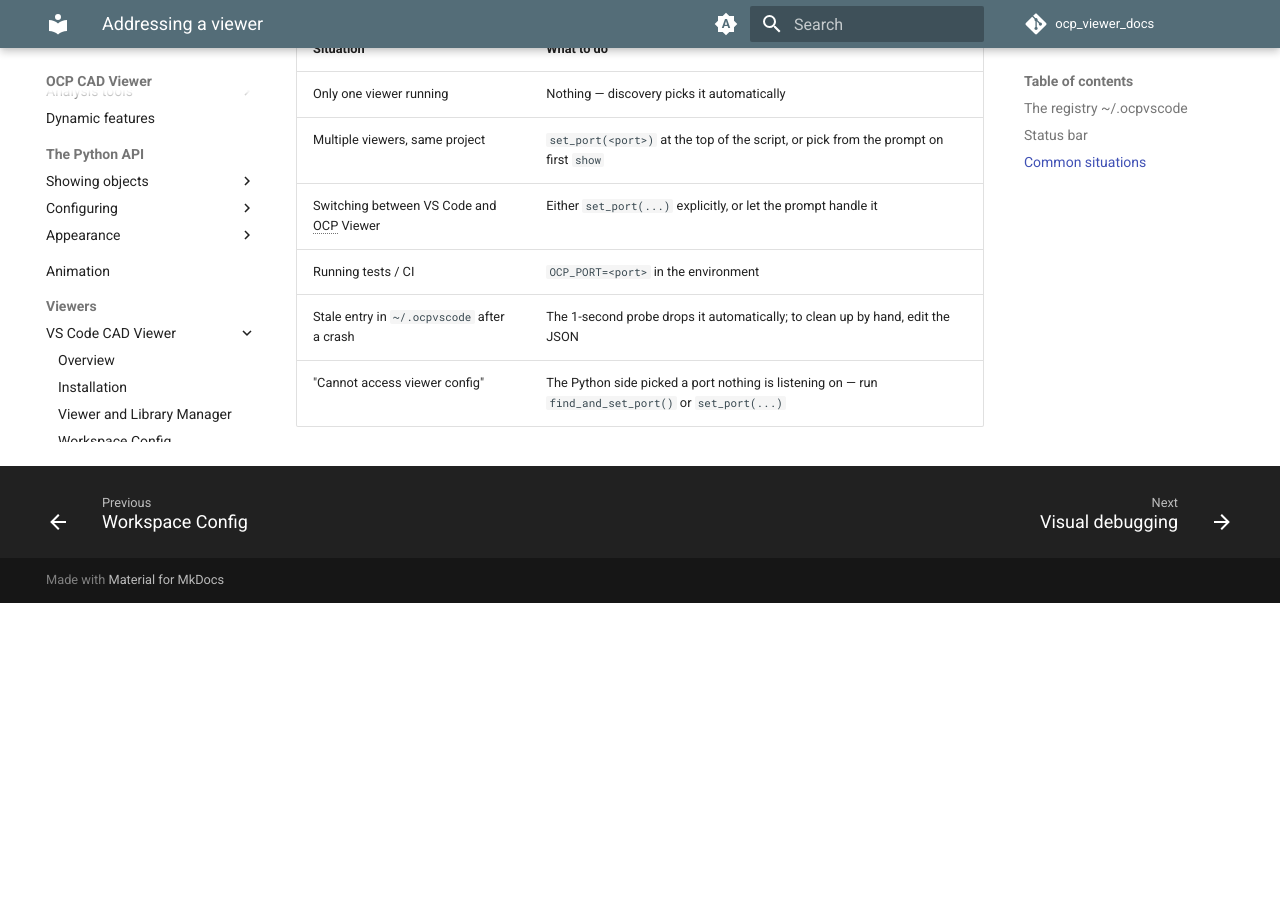
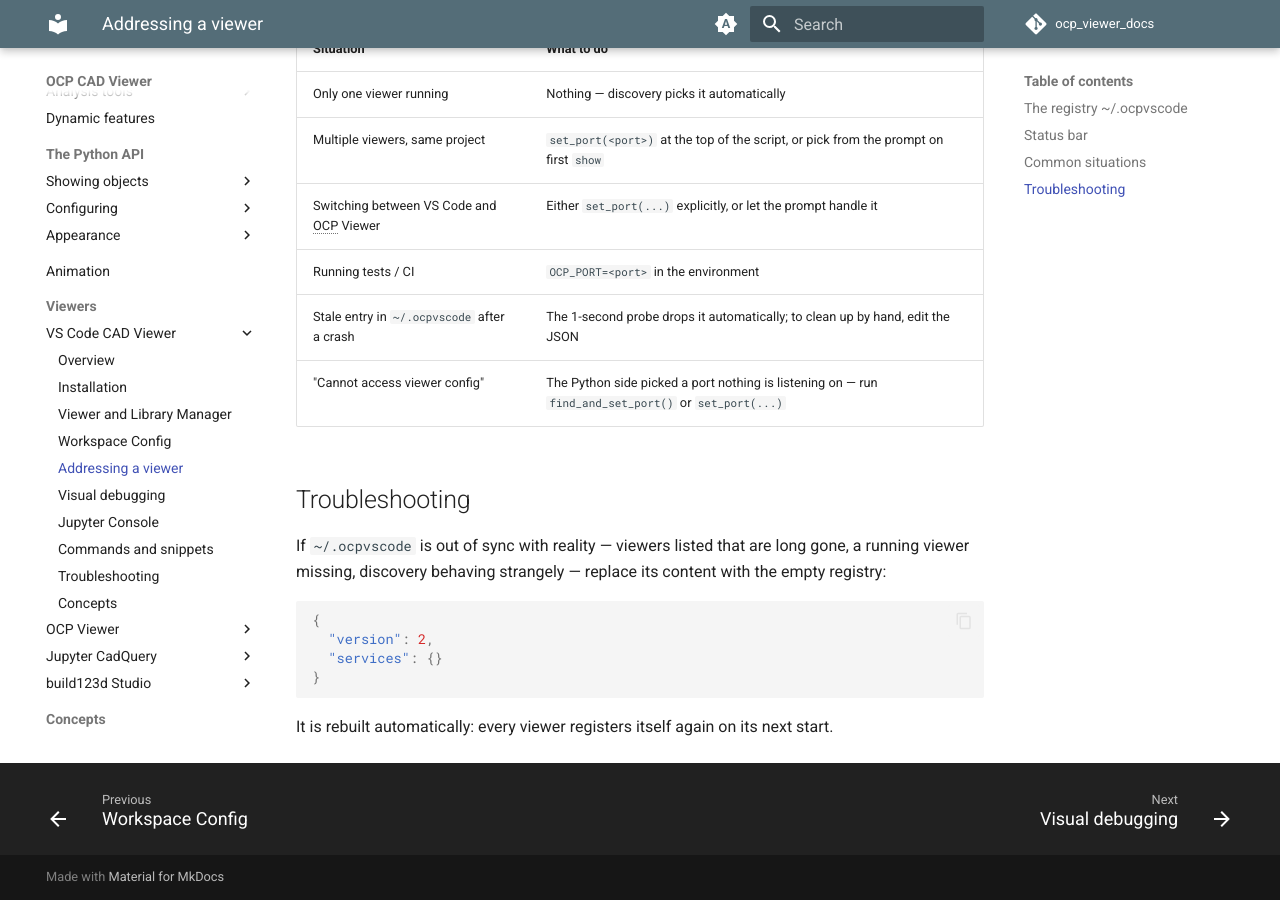
Before and after one commit to bernhard-42/ocp_viewer_docs, an MkDocs documentation site: the page built from docs/viewers/ocp_vscode/addressing.md, in a window 1280 px wide and 900 px high, scrolled down 1181 px. Built offline with MkDocs 1.6.1 and Material for MkDocs 9.7.7, drawn with Linux system fonts in a browser that asks for light colours; comment, search, counter and statistics services are not loaded; before the commit the page ends 1784 px from its top, so only the background shows below that.

Commit message:
Versions table on Home, registry reset in troubleshooting
The Home page names the documented version lines per component. The
addressing and troubleshooting pages gain the ~/.ocpvscode registry
reset recipe; installation reflows to prettier's list indentation and
ocp-on.png is refreshed.

Co-Authored-By: Claude Fable 5 <noreply@anthropic.com>
Claude-Session: https://claude.ai/code/session_01LF1fFmbgpAbfhCyQzd7arB

````diff
--- a/docs/viewers/ocp_vscode/addressing.md
+++ b/docs/viewers/ocp_vscode/addressing.md
@@ -39,3 +39,16 @@ The extension shows the active viewer's port in the status bar: `OCP: <port>` (v
 | Running tests / CI | `OCP_PORT=<port>` in the environment |
 | Stale entry in `~/.ocpvscode` after a crash | The 1-second probe drops it automatically; to clean up by hand, edit the JSON |
 | "Cannot access viewer config" | The Python side picked a port nothing is listening on — run `find_and_set_port()` or `set_port(...)` |
+
+## Troubleshooting
+
+If `~/.ocpvscode` is out of sync with reality — viewers listed that are long gone, a running viewer missing, discovery behaving strangely — replace its content with the empty registry:
+
+```json
+{
+  "version": 2,
+  "services": {}
+}
+```
+
+It is rebuilt automatically: every viewer registers itself again on its next start.
````
Also changed, not shown: docs/index.md (+15 -0 lines), docs/viewers/ocp_vscode/installation.md (+20 -20 lines), docs/viewers/ocp_vscode/troubleshooting.md (+1 -1 lines), docs/assets/ocp-on.png.
